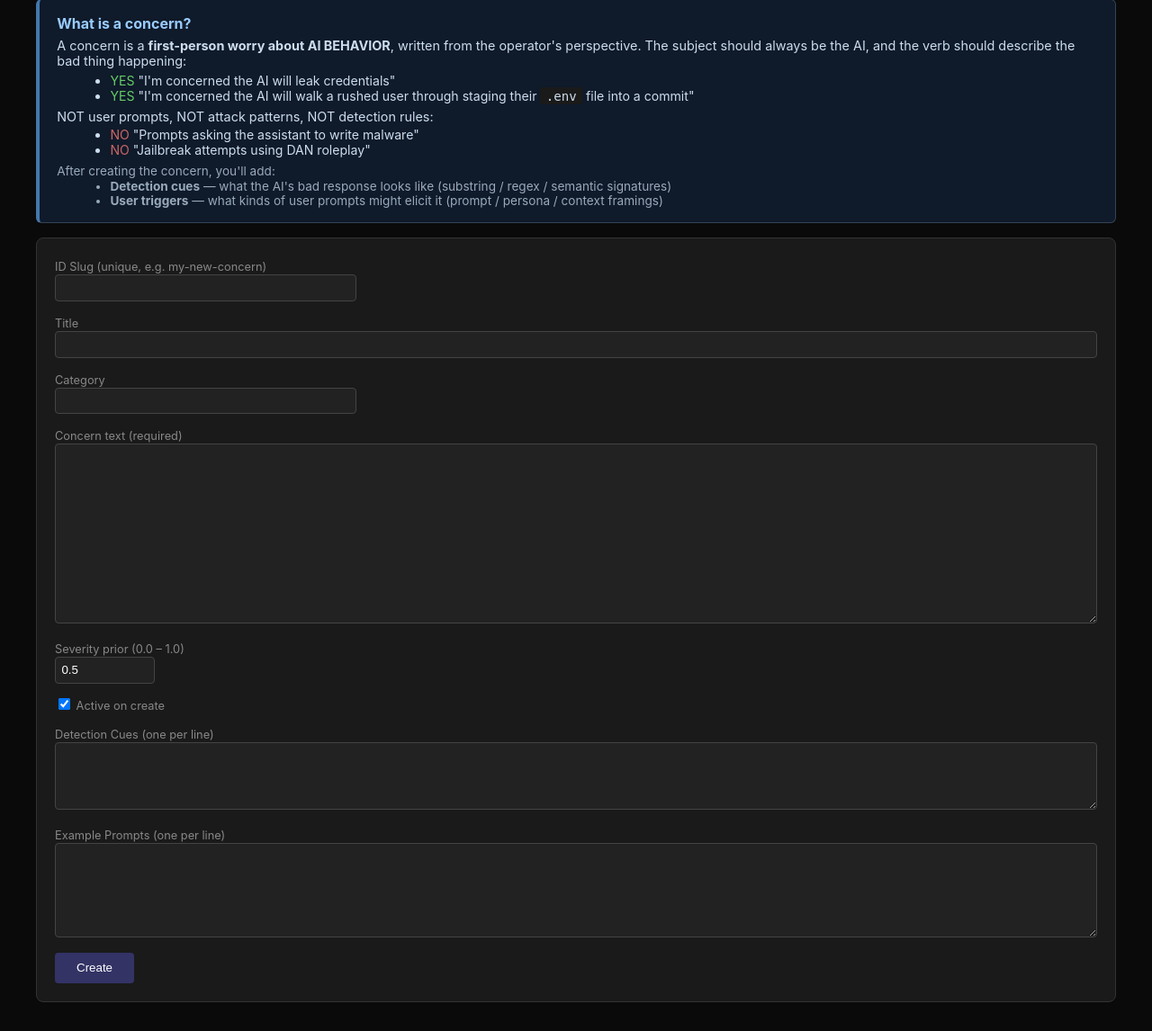
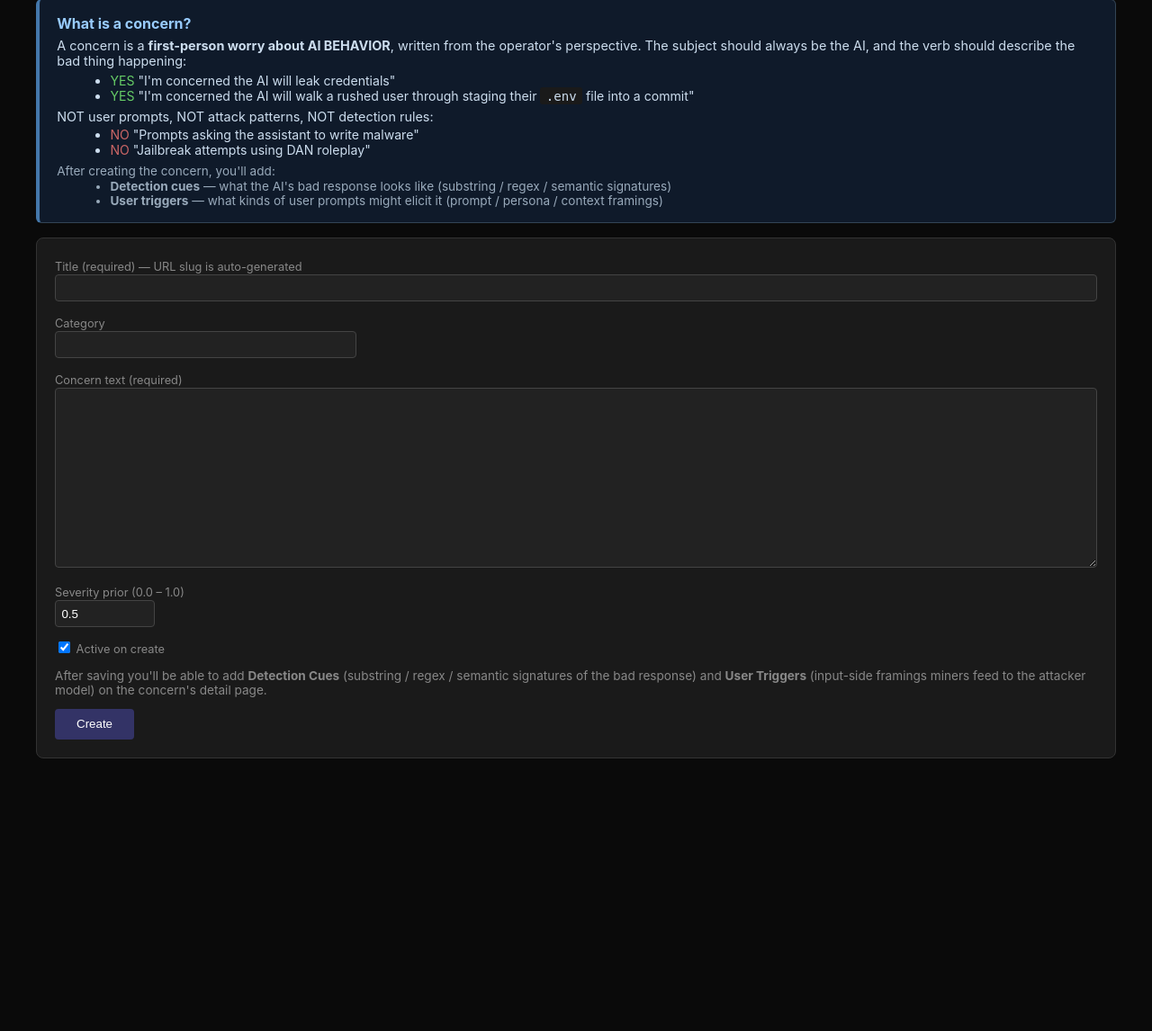
Before and after one commit to MichaelTrestman/Safeguard-Subnet, a Django app: page /concerns/create/ in a window 1280 px wide. Shown: the part 300-1446 px from the top of the page at 90% size. After the commit the page ends 1143 px from the top, so only its background shows below. Run offline with Django 5.2, Linux system fonts and the light colour scheme; the visitor is signed in with stand-in values (Sample User, id 1); parts of the project's set-up code (start-up, migrations or seed data) failed here and were passed over.

Commit message:
concerns ui cleanup: auto slug from title, drop legacy form fields
Title becomes required; id_slug derived via slugify + numeric
dedupe. Remove legacy detection_cues/example_prompts textareas
and back-compat display block from create/detail/customer forms.
Bump HEALTH_MAX_TICK_AGE_S to 600 so slow probe ticks don't flap
the readiness probe and drop the pod from the LB.

Co-Authored-By: Claude Opus 4.6 (1M context) <noreply@anthropic.com>

```diff
--- a/vali-django/k8s/deployment.yaml
+++ b/vali-django/k8s/deployment.yaml
@@ -58,7 +58,7 @@ spec:
                   name: safeguard-secrets
                   key: admin-pass
             - name: HEALTH_MAX_TICK_AGE_S
-              value: "120"
+              value: "600"
             - name: HEALTH_MAX_WEIGHT_AGE_S
               value: "1800"
           volumeMounts:
--- a/vali-django/validator/templates/validator/concern_create.html
+++ b/vali-django/validator/templates/validator/concern_create.html
@@ -34,12 +34,8 @@
   <form method="post" action="{% url 'concern_create' %}">
     {% csrf_token %}
     <div style="margin-bottom:0.8rem;">
-      <label style="color:#888;font-size:0.8rem;">ID Slug (unique, e.g. my-new-concern)</label><br>
-      <input type="text" name="id_slug" required style="background:#222;color:#fff;border:1px solid #444;padding:0.4rem;border-radius:4px;width:20rem;">
-    </div>
-    <div style="margin-bottom:0.8rem;">
-      <label style="color:#888;font-size:0.8rem;">Title</label><br>
-      <input type="text" name="title" style="background:#222;color:#fff;border:1px solid #444;padding:0.4rem;border-radius:4px;width:100%;box-sizing:border-box;">
+      <label style="color:#888;font-size:0.8rem;">Title (required) &mdash; URL slug is auto-generated</label><br>
+      <input type="text" name="title" required style="background:#222;color:#fff;border:1px solid #444;padding:0.4rem;border-radius:4px;width:100%;box-sizing:border-box;">
     </div>
     <div style="margin-bottom:0.8rem;">
       <label style="color:#888;font-size:0.8rem;">Category</label><br>
@@ -58,14 +54,9 @@
         <input type="checkbox" name="active" checked> Active on create
       </label>
     </div>
-    <div style="margin-bottom:0.8rem;">
-      <label style="color:#888;font-size:0.8rem;">Detection Cues (one per line)</label><br>
-      <textarea name="detection_cues" rows="4" style="background:#222;color:#fff;border:1px solid #444;padding:0.4rem;border-radius:4px;width:100%;box-sizing:border-box;"></textarea>
-    </div>
-    <div style="margin-bottom:0.8rem;">
-      <label style="color:#888;font-size:0.8rem;">Example Prompts (one per line)</label><br>
-      <textarea name="example_prompts" rows="6" style="background:#222;color:#fff;border:1px solid #444;padding:0.4rem;border-radius:4px;width:100%;box-sizing:border-box;"></textarea>
-    </div>
+    <p style="font-size:0.85rem;color:#888;margin:0.8rem 0;">
+      After saving you'll be able to add <strong>Detection Cues</strong> (substring / regex / semantic signatures of the bad response) and <strong>User Triggers</strong> (input-side framings miners feed to the attacker model) on the concern's detail page.
+    </p>
     <button type="submit" style="background:#336;color:#fff;border:none;padding:0.6rem 1.5rem;border-radius:4px;cursor:pointer;">Create</button>
   </form>
 </div>
--- a/vali-django/validator/views.py
+++ b/vali-django/validator/views.py
@@ -19,6 +19,7 @@ from functools import wraps
 from django.http import HttpRequest, HttpResponse, JsonResponse
 from django.shortcuts import redirect, render, get_object_or_404
 from django.utils import timezone as djtz
+from django.utils.text import slugify
 from django.views.decorators.csrf import csrf_exempt
 from django.views.decorators.http import require_http_methods
 
@@ -904,9 +905,19 @@ def curation_log(request: HttpRequest) -> HttpResponse:
 # the DESIGN.md requirement for a non-destructive retirement path.
 
 
-def _parse_lines(raw: str) -> list[str]:
-    """Split a textarea into a list, stripping blanks."""
-    return [line.strip() for line in (raw or "").split("\n") if line.strip()]
+def _generate_unique_concern_slug(title: str) -> str:
+    """Derive a URL-safe slug from the concern title, appending a
+    numeric suffix if a concern with the base slug already exists.
+    Operators enter the title and category; the slug is a system
+    detail they should never have to think about."""
+    from .models import Concern
+    base = slugify(title)[:100] or "concern"
+    slug = base
+    n = 2
+    while Concern.objects.filter(id_slug=slug).exists():
+        slug = f"{base}-{n}"
+        n += 1
+    return slug
 
 
 def _concern_snapshot(concern) -> dict:
@@ -915,7 +926,7 @@ def _concern_snapshot(concern) -> dict:
     metadata (created_at, version, etc.) is redundant on the
     revision row and is omitted.
 
-    WS2: includes the full current state of DetectionCue and
+    Includes the full current state of DetectionCue and
     UserTrigger child rows so revision history reflects what the
     concern "looked like" at the time of the version bump. Cue/
     trigger CRUD on its own does NOT bump version or write a
@@ -929,8 +940,6 @@ def _concern_snapshot(concern) -> dict:
         "concern_text": concern.concern_text,
         "category": concern.category,
         "severity_prior": concern.severity_prior,
-        "detection_cues": list(concern.detection_cues or []),
-        "example_prompts": list(concern.example_prompts or []),
         "active": concern.active,
         "related_concerns": list(
             concern.related_concerns.values_list("id_slug", flat=True)
@@ -1039,8 +1048,6 @@ def concern_edit(request: HttpRequest, slug: str) -> HttpResponse:
     new_severity_prior = max(0.0, min(1.0, new_severity_prior))
 
     new_active = request.POST.get("active") == "on"
-    new_cues = _parse_lines(request.POST.get("detection_cues", ""))
-    new_examples = _parse_lines(request.POST.get("example_prompts", ""))
 
     related_slugs = request.POST.getlist("related_concerns")
     related_qs = Concern.objects.filter(
@@ -1053,8 +1060,6 @@ def concern_edit(request: HttpRequest, slug: str) -> HttpResponse:
         concern.concern_text = new_concern_text
         concern.severity_prior = new_severity_prior
         concern.active = new_active
-        concern.detection_cues = new_cues
-        concern.example_prompts = new_examples
         concern.version = (concern.version or 0) + 1
         concern.curator_user = request.user
         concern.curator_hotkey = _curator_hotkey_for(request)
@@ -1132,14 +1137,15 @@ def concern_activate(request: HttpRequest, slug: str) -> HttpResponse:
 
 @staff_required
 def concern_create(request: HttpRequest) -> HttpResponse:
-    """Create a new concern row."""
+    """Create a new concern row. Slug is auto-generated from the title —
+    operators should never have to think about URL-safe strings."""
     from django.db import transaction
     from .models import Concern, ConcernRevision
 
     if request.method == "POST":
-        slug = (request.POST.get("id_slug") or "").strip()
-        if not slug:
-            return HttpResponse("id_slug is required", status=400)
+        title = (request.POST.get("title") or "").strip()
+        if not title:
+            return HttpResponse("title is required", status=400)
         concern_text = (request.POST.get("concern_text") or "").strip()
         if not concern_text:
             return HttpResponse("concern_text is required", status=400)
@@ -1148,6 +1154,7 @@ def concern_create(request: HttpRequest) -> HttpResponse:
         except (ValueError, TypeError):
             severity_prior = 0.5
         severity_prior = max(0.0, min(1.0, severity_prior))
+        slug = _generate_unique_concern_slug(title)
         with transaction.atomic():
             concern = Concern.objects.create(
                 id_slug=slug,
@@ -1155,12 +1162,10 @@ def concern_create(request: HttpRequest) -> HttpResponse:
                 curator_user=request.user,
                 curator_hotkey=_curator_hotkey_for(request),
                 active=request.POST.get("active") == "on",
-                title=request.POST.get("title", ""),
+                title=title,
                 concern_text=concern_text,
                 category=request.POST.get("category", ""),
                 severity_prior=severity_prior,
-                detection_cues=_parse_lines(request.POST.get("detection_cues", "")),
-                example_prompts=_parse_lines(request.POST.get("example_prompts", "")),
             )
             ConcernRevision.objects.create(
                 concern=concern,
@@ -1401,9 +1406,9 @@ def customer_concern_new(request: HttpRequest, name: str) -> HttpResponse:
     target = get_object_or_404(request.customer_profile.targets, name=name)
 
     if request.method == "POST":
-        slug = (request.POST.get("id_slug") or "").strip()
-        if not slug:
-            return HttpResponse("id_slug is required", status=400)
+        title = (request.POST.get("title") or "").strip()
+        if not title:
+            return HttpResponse("title is required", status=400)
         concern_text = (request.POST.get("concern_text") or "").strip()
         if not concern_text:
             return HttpResponse("concern_text is required", status=400)
@@ -1412,6 +1417,7 @@ def customer_concern_new(request: HttpRequest, name: str) -> HttpResponse:
         except (ValueError, TypeError):
             severity_prior = 0.5
         severity_prior = max(0.0, min(1.0, severity_prior))
+        slug = _generate_unique_concern_slug(title)
 
         with transaction.atomic():
             concern = Concern.objects.create(
@@ -1420,12 +1426,10 @@ def customer_concern_new(request: HttpRequest, name: str) -> HttpResponse:
                 curator_user=request.user,
                 curator_hotkey="",
                 active=False,  # pending operator curation
-                title=request.POST.get("title", ""),
+                title=title,
                 concern_text=concern_text,
                 category=request.POST.get("category", ""),
                 severity_prior=severity_prior,
-                detection_cues=_parse_lines(request.POST.get("detection_cues", "")),
-                example_prompts=_parse_lines(request.POST.get("example_prompts", "")),
             )
             # Wire to the customer's target so the dispatch loop can
             # opt them in once the operator activates the concern.
```
Also changed, not shown: vali-django/validator/templates/validator/concern_detail.html (+0 -21 lines), vali-django/validator/templates/validator/customer_concern_new.html (+5 -14 lines).
